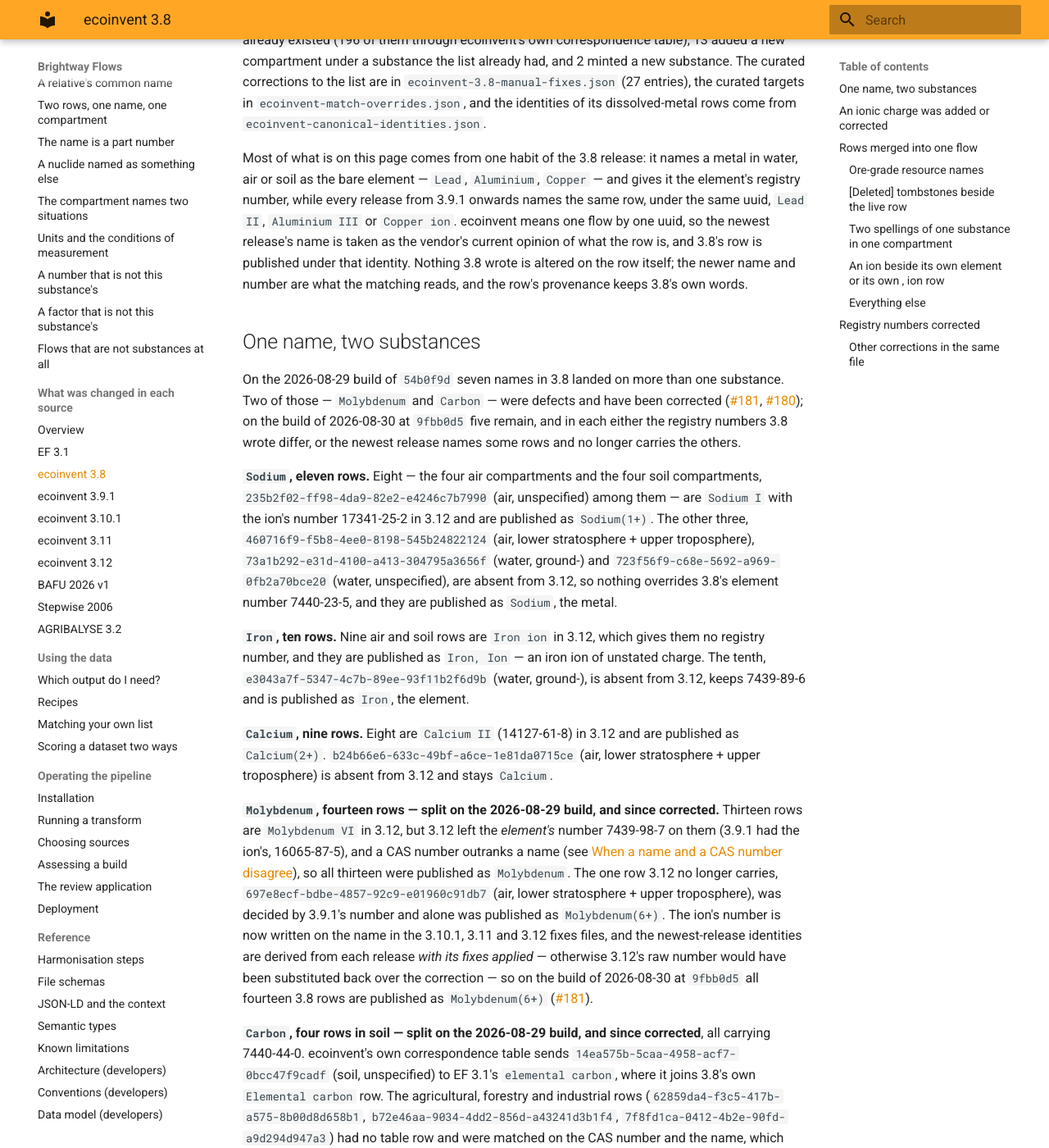
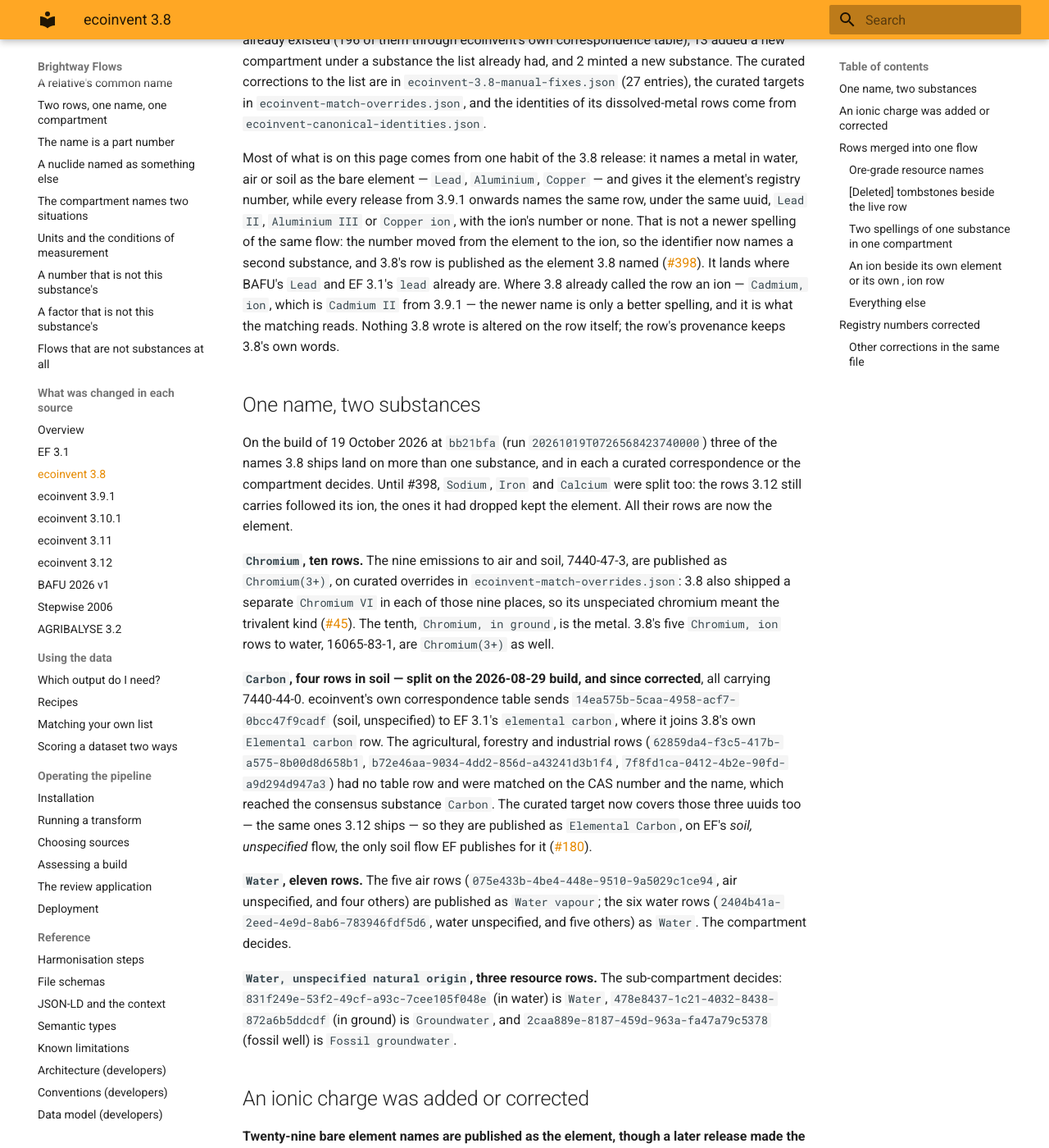
Before and after one commit to brightway-labs/brightway-flows, an MkDocs documentation site: the page built from docs/changes/ecoinvent-3.8.md, in a window 1280 px wide and 1400 px high, scrolled down 262 px. Shown: the whole window at 82% size. Built offline with MkDocs 1.6.1 and Material for MkDocs 9.7.7, drawn with Linux system fonts in a browser that asks for light colours; some of the changed text lies outside the part shown.

Commit message:
State the #398 ruling in expectations and docs, and record the baseline
expectations/0398-a-reused-uuid-is-two-flows.json claims ecoinvent 3.8's
Lead to urban air close to ground (6a903634-c97f-4c49-a7c0-88f0e6ac7a23,
7439-92-1) reaches lead, the substance BAFU's Lead reaches; that 3.8's Lead,
Copper and Vanadium rows are the metals; that 3.12's Lead II under the same
uuid is still the ion; and that the nine Chromium rows keep their curated
override. Every claim but the 3.12 one fails on the build of 43403ac and
all pass on the build of bb21bfa, both from the same inputs.

Expectations that stated the old reading are rewritten with their ids
kept: 0828 (3.8 molybdenum), 0934 (3.8 palladium, strontium, caesium),
0561 (3.8 chromium), 0671 (the zinc title). Three substance flow counts
moved by one: Titanium, ion and Antimony, Ion lose the cruise-height flow
only 3.8's stratosphere rows reached, Aluminium gains a forestry-soil flow.

docs/deciding/merging.md states the ruling; the ecoinvent 3.8, 3.9.1 and
3.12 change pages and the sources page are updated from the two builds.

Baseline recorded with assess --record from the five-list build of
bb21bfa (run 20261019T0726568423740000), characterised and scored with
compare-scores: 914 expectations met, 8 unmet, every unmet one pending.

```diff
--- a/docs/changes/ecoinvent-3.8.md
+++ b/docs/changes/ecoinvent-3.8.md
@@ -16,53 +16,33 @@
 a metal in water, air or soil as the bare element — `Lead`, `Aluminium`,
 `Copper` — and gives it the element's registry number, while every release
 from 3.9.1 onwards names the same row, under the same uuid, `Lead II`,
-`Aluminium III` or `Copper ion`. ecoinvent means one flow by one uuid, so the
-newest release's name is taken as the vendor's current opinion of what the row
-is, and 3.8's row is published under that identity. Nothing 3.8 wrote is
-altered on the row itself; the newer name and number are what the matching
-reads, and the row's provenance keeps 3.8's own words.
+`Aluminium III` or `Copper ion`, with the ion's number or none. That is not a
+newer spelling of the same flow: the number moved from the element to the
+ion, so the identifier now names a second substance, and 3.8's row is
+published as the element 3.8 named
+([#398](https://github.com/brightway-labs/brightway-flows/issues/398)). It
+lands where BAFU's `Lead` and EF 3.1's `lead` already are. Where 3.8 already
+called the row an ion — `Cadmium, ion`, which is `Cadmium II` from 3.9.1 —
+the newer name is only a better spelling, and it is what the matching reads.
+Nothing 3.8 wrote is altered on the row itself; the row's provenance keeps
+3.8's own words.
 
 ## One name, two substances
 
-On the 2026-08-29 build of `54b0f9d` seven names in 3.8 landed on more than
-one substance. Two of those — `Molybdenum` and `Carbon` — were defects and
-have been corrected ([#181](https://github.com/brightway-labs/brightway-flows/issues/181), [#180](https://github.com/brightway-labs/brightway-flows/issues/180)); on the build of 2026-08-30 at
-`9fbb0d5` five remain, and in each either the registry numbers 3.8 wrote
-differ, or the newest release names some rows and no longer carries the
-others.
+On the build of 19 October 2026 at `bb21bfa` (run
+`20261019T0726568423740000`) three of the names 3.8 ships land on more than
+one substance, and in each a curated correspondence or the compartment
+decides. Until #398, `Sodium`, `Iron` and `Calcium` were split too: the rows
+3.12 still carries followed its ion, the ones it had dropped kept the
+element. All their rows are now the element.
 
-**`Sodium`, eleven rows.** Eight — the four air compartments and the four soil
-compartments, `235b2f02-ff98-4da9-82e2-e4246c7b7990` (air, unspecified) among
-them — are `Sodium I` with the ion's number 17341-25-2 in 3.12 and are
-published as `Sodium(1+)`. The other three, `460716f9-f5b8-4ee0-8198-545b24822124`
-(air, lower stratosphere + upper troposphere), `73a1b292-e31d-4100-a413-304795a3656f`
-(water, ground-) and `723f56f9-c68e-5692-a969-0fb2a70bce20` (water,
-unspecified), are absent from 3.12, so nothing overrides 3.8's element number
-7440-23-5, and they are published as `Sodium`, the metal.
-
-**`Iron`, ten rows.** Nine air and soil rows are `Iron ion` in 3.12, which
-gives them no registry number, and they are published as `Iron, Ion` — an
-iron ion of unstated charge. The tenth, `e3043a7f-5347-4c7b-89ee-93f11b2f6d9b`
-(water, ground-), is absent from 3.12, keeps 7439-89-6 and is published as
-`Iron`, the element.
-
-**`Calcium`, nine rows.** Eight are `Calcium II` (14127-61-8) in 3.12 and are
-published as `Calcium(2+)`. `b24b66e6-633c-49bf-a6ce-1e81da0715ce` (air, lower
-stratosphere + upper troposphere) is absent from 3.12 and stays `Calcium`.
-
-**`Molybdenum`, fourteen rows — split on the 2026-08-29 build, and since
-corrected.** Thirteen rows are `Molybdenum VI` in 3.12, but 3.12 left the
-*element's* number 7439-98-7 on them (3.9.1 had the ion's, 16065-87-5), and a
-CAS number outranks a name (see [When a name and a CAS number
-disagree](../deciding/identity.md)), so all thirteen were published as
-`Molybdenum`. The one row 3.12 no longer carries,
-`697e8ecf-bdbe-4857-92c9-e01960c91db7` (air, lower stratosphere + upper
-troposphere), was decided by 3.9.1's number and alone was published as
-`Molybdenum(6+)`. The ion's number is now written on the name in the 3.10.1,
-3.11 and 3.12 fixes files, and the newest-release identities are derived from
-each release *with its fixes applied* — otherwise 3.12's raw number would have
-been substituted back over the correction — so on the build of 2026-08-30 at `9fbb0d5` all
-fourteen 3.8 rows are published as `Molybdenum(6+)` ([#181](https://github.com/brightway-labs/brightway-flows/issues/181)).
+**`Chromium`, ten rows.** The nine emissions to air and soil, 7440-47-3, are
+published as `Chromium(3+)`, on curated overrides in
+`ecoinvent-match-overrides.json`: 3.8 also shipped a separate `Chromium VI`
+in each of those nine places, so its unspeciated chromium meant the trivalent
+kind ([#45](https://github.com/brightway-labs/brightway-flows/issues/45)). The
+tenth, `Chromium, in ground`, is the metal. 3.8's five `Chromium, ion` rows to
+water, 16065-83-1, are `Chromium(3+)` as well.
 
 **`Carbon`, four rows in soil — split on the 2026-08-29 build, and since
 corrected**, all carrying 7440-44-0. ecoinvent's own correspondence table
@@ -88,70 +68,78 @@
 
 ## An ionic charge was added or corrected
 
-**Twenty-three bare element names published with a charge, 243 rows.** In each
-case 3.8 wrote the element's name and the element's number, and the newest
-release that carries the row writes the ion. The consensus list follows the
-newest release and publishes the ion; the charge comes from the newer
-release's registry number. For strontium and caesium the newest release
-states the charge in the name but still writes the element's number, which
-`ecoinvent-3.12-manual-fixes.json` corrects ([#198](https://github.com/brightway-labs/brightway-flows/issues/198)); the corrected identity
-is what 3.8's rows follow.
+**Twenty-nine bare element names are published as the element, though a later
+release made the identifier an ion, 299 rows.** In each case 3.8 wrote the
+element's name and the element's number, and the newest release that carries
+the row writes an ion — with the ion's number, or with none. The identifier
+then names two substances, one per reading, and 3.8's row is the one 3.8
+named ([#398](https://github.com/brightway-labs/brightway-flows/issues/398)).
+Until #398 these rows followed the newest release and were published as the
+ion. On the build of `43403ac`, run `20261019T0759116033000000`, 3.8's
+`Lead` to urban air close to ground was `Lead(2+)`, while BAFU's `Lead`, with
+the same name and number, was `Lead`. On the build of `bb21bfa`, run
+`20261019T0726568423740000`, all 299 rows are matched on their own number,
+and 41 of them now reach a flow that carries a characterisation factor where
+they reached one that did not.
 
-| 3.8 name | 3.8 CAS | Newest release says | Published as | Rows |
-|---|---|---|---|---|
-| Aluminium | 7429-90-5 | Aluminium III, 22537-23-1 | Aluminium(3+) | 14 |
-| Barium | 7440-39-3 | Barium II, 22541-12-4 | Barium(2+) | 14 |
-| Beryllium | 7440-41-7 | Beryllium II, 22537-20-8 | Beryllium(2+) | 14 |
-| Cadmium | 7440-43-9 | Cadmium II, 22537-48-0 | Cadmium(2+) | 9 |
-| Calcium | 7440-70-2 | Calcium II, 14127-61-8 | Calcium(2+) | 8 |
-| Chromium | 7440-47-3 | Chromium III, 16065-83-1 | Chromium(3+) | 9 |
-| Cobalt | 7440-48-4 | Cobalt II, 22541-53-3 | Cobalt(2+) | 14 |
-| Lead | 7439-92-1 | Lead II, 14280-50-3 | Lead(2+) | 14 |
-| Lithium | 7439-93-2 | Lithium I, 17341-24-1 | Lithium(1+) | 3 |
-| Manganese | 7439-96-5 | Manganese II, 16397-91-4 | Manganese(2+) | 14 |
-| Mercury | 7439-97-6 | Mercury II, 14302-87-5 | Mercury(2+) | 14 |
-| Molybdenum | 7439-98-7 | Molybdenum VI, 16065-87-5 (3.9.1's number, restored on 3.10.1–3.12 by a curated fix, [#181](https://github.com/brightway-labs/brightway-flows/issues/181)) | Molybdenum(6+) | 14 |
-| Nickel | 7440-02-0 | Nickel II, 14701-22-5 | Nickel(2+) | 10 |
-| Potassium | 7440-09-7 | Potassium I, 24203-36-9 | Potassium(1+) | 10 |
-| Selenium | 7782-49-2 | Selenium IV, 22541-55-5 | Selenium(4+) | 14 |
-| Cesium | 7440-46-2 | Caesium I, 7440-46-2 corrected to 18459-37-5 (#198) | Cesium(1+) | 5 |
-| Silver | 7440-22-4 | Silver I, 14701-21-4 | Silver(1+) | 9 |
-| Sodium | 7440-23-5 | Sodium I, 17341-25-2 | Sodium(1+) | 8 |
-| Strontium | 7440-24-6 | Strontium II, 7440-24-6 corrected to 22537-39-9 (#198) | Strontium(2+) | 13 |
-| Thallium | 7440-28-0 | Thallium I, 22537-56-0 | Thallium(1+) | 14 |
-| Vanadium | 7440-62-2 | Vanadium V, 22537-31-1 | Vanadium(5+) | 9 |
-| Zinc | 7440-66-6 | Zinc II, 23713-49-7 | Zinc(2+) | 9 |
+| 3.8 name | 3.8 CAS | Newest release says | Rows |
+|---|---|---|---|
+| Aluminium | 7429-90-5 | Aluminium III, 22537-23-1 | 14 |
+| Antimony | 7440-36-0 | Antimony ion, none | 14 |
+| Arsenic | 7440-38-2 | Arsenic ion, none | 9 |
+| Barium | 7440-39-3 | Barium II, 22541-12-4 | 14 |
+| Beryllium | 7440-41-7 | Beryllium II, 22537-20-8 | 14 |
+| Cadmium | 7440-43-9 | Cadmium II, 22537-48-0 | 9 |
+| Calcium | 7440-70-2 | Calcium II, 14127-61-8 | 8 |
+| Cesium | 7440-46-2 | Caesium I, 18459-37-5 (corrected, #198) | 5 |
+| Cobalt | 7440-48-4 | Cobalt II, 22541-53-3 | 14 |
+| Copper | 7440-50-8 | Copper ion, none | 9 |
+| Iron | 7439-89-6 | Iron ion, none | 9 |
+| Lead | 7439-92-1 | Lead II, 14280-50-3 | 14 |
+| Lithium | 7439-93-2 | Lithium I, 17341-24-1 | 3 |
+| Manganese | 7439-96-5 | Manganese II, 16397-91-4 | 14 |
+| Mercury | 7439-97-6 | Mercury II, 14302-87-5 | 14 |
+| Molybdenum | 7439-98-7 | Molybdenum VI, 16065-87-5 (restored by a curated fix, [#181](https://github.com/brightway-labs/brightway-flows/issues/181)) | 14 |
+| Nickel | 7440-02-0 | Nickel II, 14701-22-5 | 10 |
+| Palladium | 7440-05-3 | Palladium II, 16065-88-6 | 6 |
+| Potassium | 7440-09-7 | Potassium I, 24203-36-9 | 10 |
+| Rhodium | 7440-16-6 | Rhodium III, 16065-89-7 | 1 |
+| Selenium | 7782-49-2 | Selenium IV, 22541-55-5 | 14 |
+| Silver | 7440-22-4 | Silver I, 14701-21-4 | 9 |
+| Sodium | 7440-23-5 | Sodium I, 17341-25-2 | 8 |
+| Strontium | 7440-24-6 | Strontium II, 22537-39-9 (corrected, #198) | 13 |
+| Thallium | 7440-28-0 | Thallium I, 22537-56-0 | 14 |
+| Tin | 7440-31-5 | Tin ion, none | 9 |
+| Titanium | 7440-32-6 | Titanium ion, none | 9 |
+| Vanadium | 7440-62-2 | Vanadium V, 22537-31-1 | 9 |
+| Zinc | 7440-66-6 | Zinc II, 23713-49-7 | 9 |
 
-The rows are the air and soil compartments, and for the elements with fewer
-than 13 rows the missing compartments are ones 3.8 files under a different
-name (`Cadmium, ion` in water) or ones 3.12 no longer carries. The 14th row,
-where there is one, is `air / lower stratosphere + upper troposphere`, which
-3.10.1 dropped and 3.9.1 decides. `Chromium VI` (18540-29-9, 14 rows) is
-published as `Chromium(6+)`, which is the same statement in a different
-notation and is not a change.
+The rows are emissions to air, soil and water, and every one is published
+under the element in the table's first column. Where 3.8's compartment was
+not one the list already held for the element, the merge added it: 28 new
+flows, most of them in forestry soil (`Environmental → Ground →
+Silvicultural`), and none of them characterised. Six ion flows at aircraft cruise height —
+`Antimony, Ion`, `Arsenic, Ion`, `Iron, Ion`, `Tin, Ion`, `Titanium, ion` and
+`Potassium(1+)` — were reached only by 3.8's stratosphere rows, which 3.12 no
+longer ships, and are no longer published; none carried a factor.
+
+`Chromium` is the thirtieth name of this shape and the exception: its nine
+rows reach `Chromium(3+)` on a curated correspondence, for the reason given
+above. `Chromium VI` (18540-29-9, 14 rows) is published as `Chromium(6+)`,
+which is the same statement in a different notation and is not a change.
 
 **Ten `X, ion` names in water given a charge, 50 rows.** 3.8 names the
 dissolved form in the five water compartments `Cadmium, ion`, `Calcium, ion`,
 `Chromium, ion`, `Lithium, ion`, `Nickel, ion`, `Potassium, ion`, `Silver,
 ion`, `Sodium, ion`, `Vanadium, ion` and `Zinc, ion`, and on every one of them
 3.8 itself wrote the specific ion's registry number — 22537-48-0 for cadmium,
-14127-61-8 for calcium, and so on down the table above. The number states the
+14127-61-8 for calcium, and so on. The number states the
 charge the name left out, and the rows are published as `Cadmium(2+)`,
 `Calcium(2+)`, `Chromium(3+)`, `Lithium(1+)`, `Nickel(2+)`, `Potassium(1+)`,
 `Silver(1+)`, `Sodium(1+)`, `Vanadium(5+)` and `Zinc(2+)`. `Vanadium, ion`
 is the one where 3.8's own CAS number (22541-77-1) differs from the newest
 release's (22537-31-1, `Vanadium V`); both are vanadium ions and the newer
 one is followed.
-
-**Six bare element names published as an ion of unstated charge, 59 rows.**
-`Antimony`, `Arsenic`, `Copper`, `Iron`, `Tin` and `Titanium` in the air and
-soil compartments carry the element's number in 3.8. From 3.9.1 onwards
-ecoinvent names them `Antimony ion`, `Arsenic ion`, `Copper ion`, `Iron ion`,
-`Tin ion` and `Titanium ion` and deletes the CAS number. The vendor deliberately
-declined to say which ion, so the consensus list does the same and publishes
-`Antimony, Ion`, `Arsenic, Ion`, `Copper, Ion`, `Iron, Ion`, `Tin, Ion` and
-`Titanium, ion`; picking a charge would be a reinterpretation the vendor
-refused.
 
 **Six `X, ion` names whose registry number is a neutral or polyatomic species,
 19 rows.** These are not charge corrections. The number 3.8 wrote settles
@@ -172,7 +160,11 @@
 
 ## Rows merged into one flow
 
-77 consensus flows carry more than one 3.8 row. They fall into five groups.
+77 consensus flows carried more than one 3.8 row on the build of `43403ac`,
+and 79 do on the build of `bb21bfa`: three groundwater pairs of an element and
+its ion came apart (below), and five pairs met, in each of which 3.8's bare
+`Manganese` to water joins the `Manganese-55` row in the same place, which
+already reached elemental manganese. They fall into five groups.
 
 ### Ore-grade resource names
 
@@ -361,13 +353,14 @@
 
 In `water / ground-` and `water / unspecified`, 3.8 sometimes carries a row
 under the bare name and another under `X, ion`, with the *same* ion registry
-number on both, so they were one substance in the vendor's own terms:
+number on both, so they were one substance in the vendor's own terms. (The
+bare `Lithium`, `Nickel` and `Potassium` rows to groundwater were listed here
+until #398, as though they carried the ions' numbers; they carry the
+elements', 7439-93-2, 7440-02-0 and 7440-09-7, and are published as the
+elements.)
 
 | Rows | Published as |
 |---|---|
-| `4569494e-085e-413a-8fef-63a3c419e0cf` Lithium · `09cf7c11-0269-4fc1-a5f3-47121a7882d3` Lithium, ion (water / ground-, both 17341-24-1) | Lithium(1+) |
-| `56815b4f-6138-4e0b-9fac-c94fd6b102b3` Nickel · `e030108f-2125-4bcb-a73b-ad72130fcca3` Nickel, ion (water / ground-, both 14701-22-5) | Nickel(2+) |
-| `c21a1397-82dc-427a-a6cb-c790ba2626f4` Potassium · `a07b8a8c-8cab-4656-a82f-310e8069e323` Potassium, ion (water / ground-, both 24203-36-9) | Potassium(1+) |
 | `6d25e386-4ef9-4d40-85c6-e694f523a4da` Chloride · `c4e01cfb-2f50-52d5-8177-1518ad8b7bea` Chloride, ion (water / unspecified, both 16887-00-6) | Chloride |
 | `28bca51a-6cc7-46af-961a-fd2b675a1376` Sulfate, 14808-79-8 · `f3e5bff4-5bdf-55d7-8dd9-3cac7b09e57f` Sulfate, ion, 14996-02-2 (water / unspecified) | Sulfate |
 | `31eacbfc-683a-4d36-afc1-80dee42a3b94` Sulfate · `b8c794de-ac20-47f6-ae87-84d91e95da93` Sulfate, ion (water / ground-) | Sulfate |
--- a/docs/deciding/merging.md
+++ b/docs/deciding/merging.md
@@ -59,6 +59,42 @@
 | `historical-name` | 11 | a name the vendor itself retired |
 | `label+preferred-name` | 3 | a name, needing the published name to break a tie |
 | `ec` | 1 | the EC number, where the registry number reached nothing |
+
+## Before the ladder: which ecoinvent release says what the row is
+
+ecoinvent 3.8 ships cadmium dissolved in surface water as `Cadmium, ion`,
+22537-48-0. From 3.9.1 the same flow, under the same identifier, is `Cadmium
+II` with the same number. That is one substance spelled two ways, and the
+newest spelling is the one the row is matched by: an ecoinvent row whose
+identifier a later release names differently is read the way the newest
+release reads it, and the row keeps its own release's words in its
+provenance. The pairs are listed, one per identifier, in
+`ecoinvent-canonical-identities.json`, derived from the releases and never
+edited by hand.
+
+**Where the newest release has turned the element into the ion, it is two
+flows** ([#398](https://github.com/brightway-labs/brightway-flows/issues/398)).
+ecoinvent 3.8's `Lead` emitted to urban air close to ground carries
+7439-92-1, lead the metal. ecoinvent 3.9.1 ships the same identifier as `Lead
+II`, 14280-50-3, the lead(2+) ion. That is a second substance under a reused
+identifier, not a better spelling of the first. 3.8's row is lead, where
+BAFU's `Lead` and EF 3.1's `lead` already are, and nothing links it to the
+ion except a correspondence somebody wrote down.
+
+The test is what the vendor wrote on the two rows: the older name is the bare
+element, the newer one an ion (`Lead II`, or `Copper ion` with no charge
+stated), and the registry number moved — to the ion's, or to none at all.
+308 of ecoinvent 3.8's rows, on 30 elements, are of that kind: 130 emissions
+to air, 105 to soil and 73 to water. The other ecoinvent 3.8 rows that a
+later release spells differently still follow the newer spelling: `Cadmium,
+ion` above, and `Aluminium, in ground`, which is `Aluminium` from 3.9.1 on.
+
+One curated correspondence does link the element to an ion. ecoinvent 3.8's
+nine `Chromium` rows to air and soil, 7440-47-3, reach chromium(3+) on an
+override in `ecoinvent-match-overrides.json`. 3.8 also shipped a separate
+`Chromium VI` in each of those nine places, so its unspeciated chromium meant
+the trivalent kind ([#45](https://github.com/brightway-labs/brightway-flows/issues/45)).
+That is a recorded reason, and the ruling leaves it standing.
 
 ## First: has a curator already answered for this row?
 
@@ -205,9 +241,12 @@
 ecoinvent 3.12's `Copper ion` carries **no registry number at all**. No
 substance in the consensus list answers to that name either, so all fourteen of
 its rows are reported as having no candidate and the merge mints `Copper, Ion`
-for them. ecoinvent 3.8 is merged next, and its own fourteen `Copper ion` rows
-match on the label against the substance 3.12 had just created. `basis_value`
-reads `Copper ion; Copper, Ion`.
+for them. ecoinvent 3.8 is merged next, and its five `Copper, ion` rows to
+water — `Copper ion` from 3.9.1 on — match on the label against the substance
+3.12 had just created. `basis_value` reads `Copper ion; Copper, Ion`. (On that
+build 3.8's nine bare `Copper` rows to air and soil went there too; since
+[#398](https://github.com/brightway-labs/brightway-flows/issues/398) they are
+copper, the metal 3.8 named.)
 
 That is why the merge order is a property of the manifests and not of the
 command line: the first list to reach a substance mints it, and every list after
--- a/docs/operating/sources.md
+++ b/docs/operating/sources.md
@@ -329,7 +329,7 @@
 
 | Field | What the row is saying |
 |---|---|
-| `only_when_named` | This correction was written about a flow answering to *this* name, and is withheld from a row answering to another. Checked in the merge against the name the row is matched on -- the canonical identity's, where the element/ion rule governs. The thirteen vanadium rows. |
+| `only_when_named` | This correction was written about a flow answering to *this* name, and is withheld from a row answering to another. Checked in the merge against the name the row is matched on -- the canonical identity's, where the element/ion rule governs. The thirteen vanadium rows: ecoinvent 3.8's five `Vanadium, ion` rows to water are `Vanadium V` at matching and take the correction, and its nine bare `Vanadium` rows to air and soil are the metal and do not ([#398](https://github.com/brightway-labs/brightway-flows/issues/398)). |
 | `not_the_stated_substance` | This row's target is deliberately not the substance the row's stated registry number names, and the comment says why. The signature `tools/audit_prepared_correspondence.py` requires before `--strict` will pass a contradicting row; a signature on a row that agrees is stale and flags the same way. The five carbon rows. |
 | `carries_when_registered_as` | This correction is about the substance behind the code, and it has been checked against these registrations. Nine `Chromium III` rows and one `Lutetium, in ground` row — the copper-oxychloride and flupyrsulfuron declines that used to be recorded here were spent when #141 retired the tables they declined rows out of. |
 
```
Also changed, not shown: docs/changes/ecoinvent-3.12.md (+4 -2 lines), docs/changes/ecoinvent-3.9.1.md (+12 -8 lines), docs/operating/assessing.md (+4 -4 lines), 8 other files.
